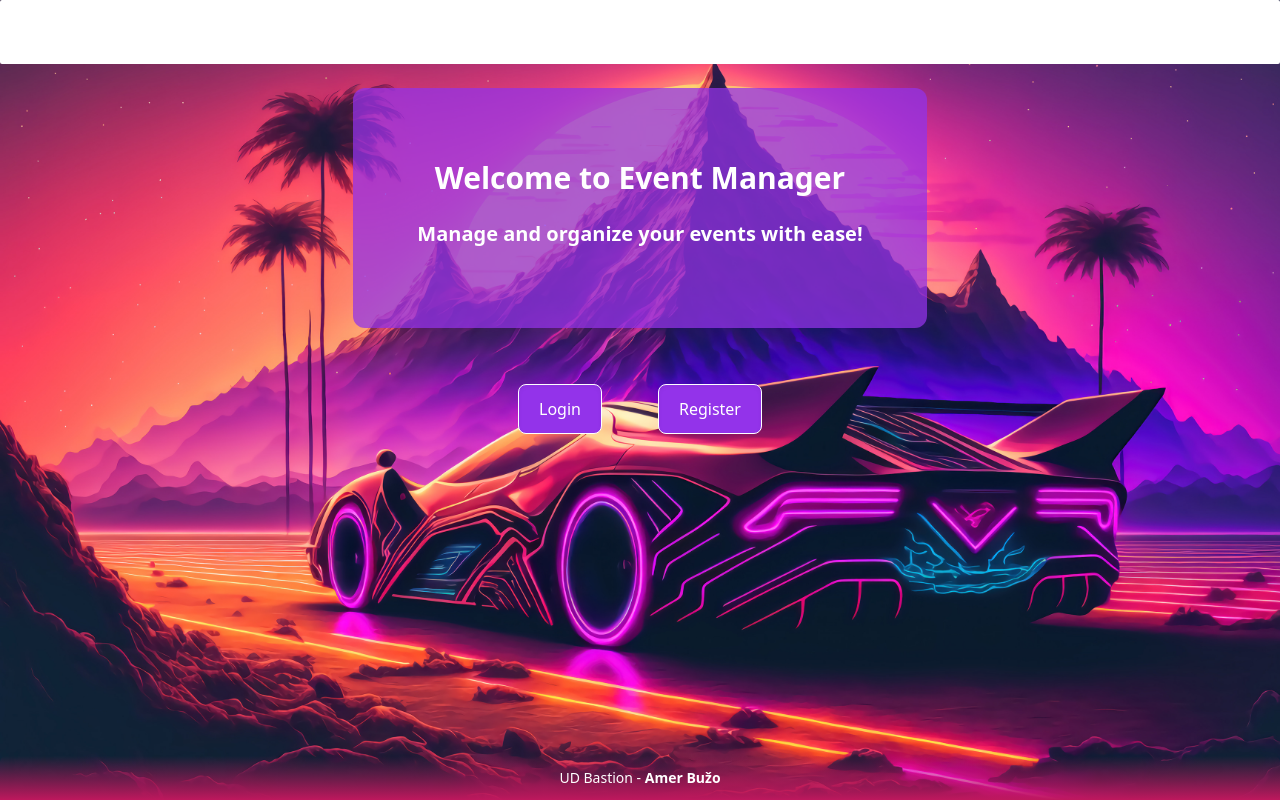
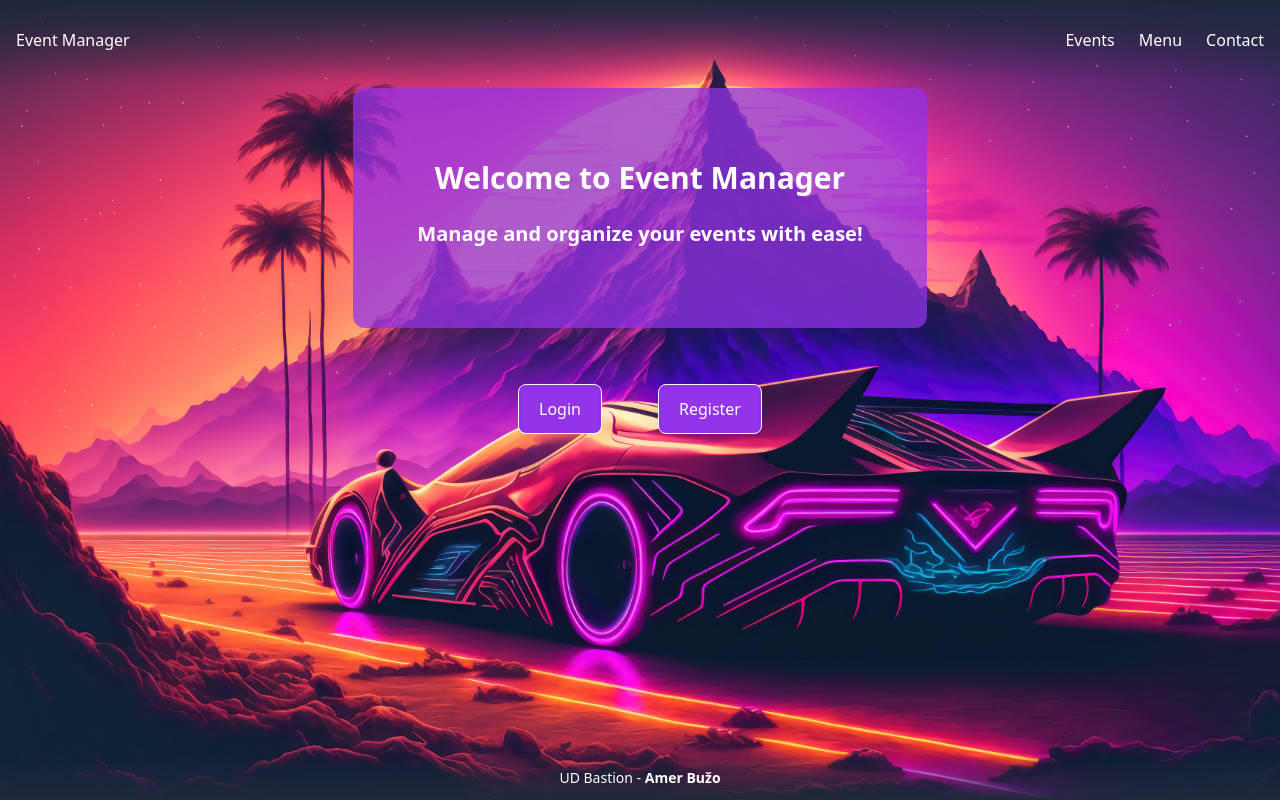
Before and after one commit to buzoamer/prisma, a Next.js app: page / in a window 1280 px wide. Built offline with nearby package versions, Linux system fonts and the light colour scheme.

Commit message:
Header&Footer colour update

```diff
--- a/src/components/layouts/footer.tsx
+++ b/src/components/layouts/footer.tsx
@@ -3,7 +3,7 @@ import React from 'react';
 
 const Footer: React.FC = () => {
   return (
-    <footer className="bg-gradient-to-t from-pink-700 to-transparent rounded-t-md text-white py-3 bottom-0 w-full">
+    <footer className="bg-gradient-to-t from-slate-800 to-transparent rounded-t-md text-white py-3 bottom-0 w-full">
       <div className="text-center">
         <p className='text-sm font-l'>
           UD Bastion - {''}
--- a/src/components/layouts/header.tsx
+++ b/src/components/layouts/header.tsx
@@ -3,8 +3,8 @@ import React from 'react';
 
 const Header: React.FC = () => {
   return (
-    <nav className="bg-white border-gray-200 bg-slate-800 fixed top-0 w-full rounded-sm">
-      <div className="max-w-screen-xl flex items-center justify-between mx-auto p-4 h-16">
+    <nav className="border-gray-200 bg-gradient-to-b from-slate-800 to-transparent fixed top-0 w-full rounded-sm">
+      <div className="max-w-screen-xl flex items-center justify-between mx-auto p-4 h-20">
         <Link href="#" className="block py-2 pl-4 pr-6 text-white bg-blue-700 rounded md:bg-transparent md:p-0">
           Event Manager
         </Link>
```
